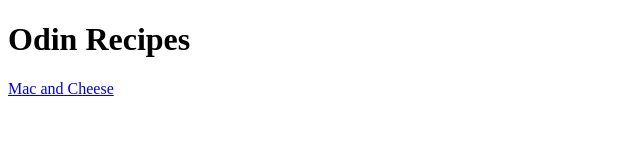
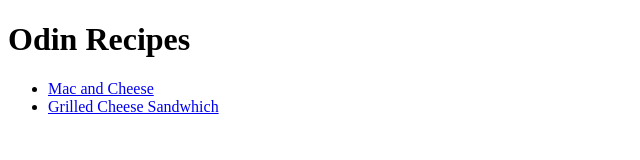
Before and after one commit to cyberbrito/odin-recipes, a plain HTML site: page index.html in a window 1280 px wide. Shown: the whole page, without its empty margins (0-640 px from the left). Drawn offline with Linux system fonts and the light colour scheme.

Commit message:
add link, fixed img and listed links

```diff
--- a/index.html
+++ b/index.html
@@ -8,6 +8,10 @@
 </head>
 <body>
     <h1> Odin Recipes</h1>
-    <a href="recipes/macncheese.html">Mac and Cheese</a>
+    <ul>
+        <li> <a href="recipes/macncheese.html">Mac and Cheese</a> </li>
+        <li> <a href="/recipes/grilledsandwhich.html"> Grilled Cheese Sandwhich </a> </li>
+    </ul>
+
 </body>
 </html>
```
Also changed, not shown: recipes/grilledsandwhich.html (+1 -1 lines).
